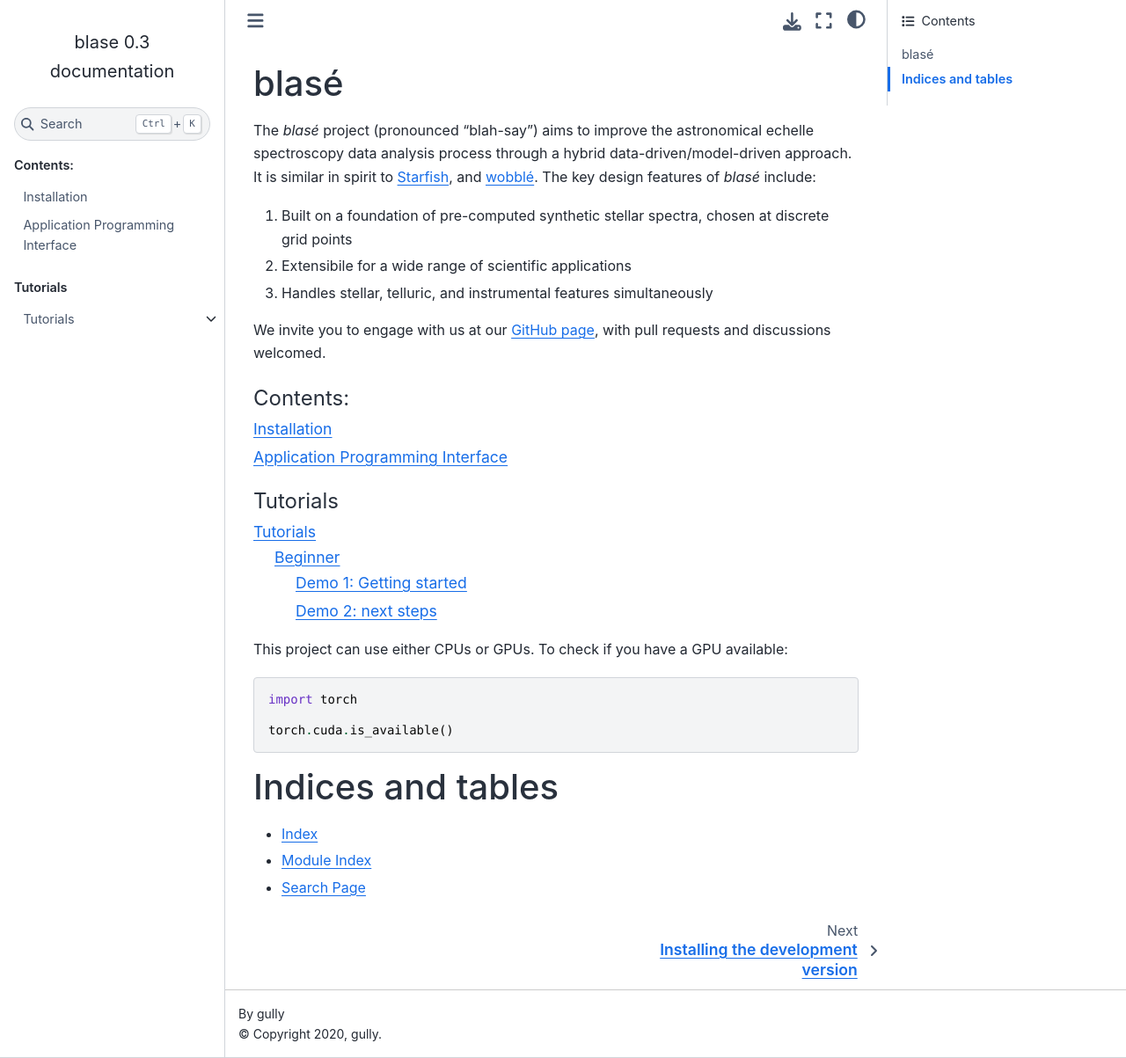
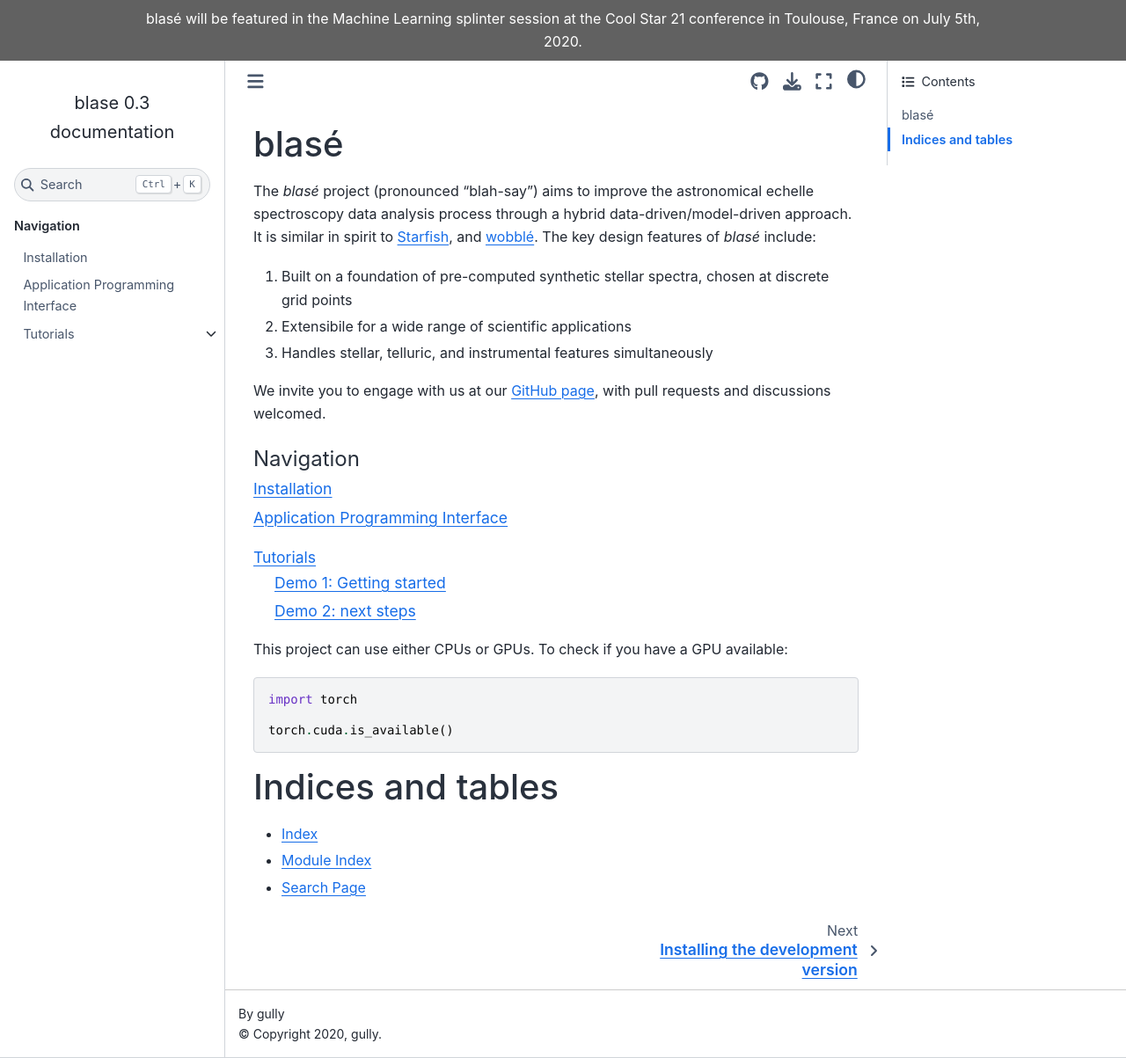
Before and after one commit to gully/blase, a Sphinx documentation site: the page built from docs/index.rst, in a window 1280 px wide and 1203 px high. Shown: the whole window at 88% size. Built offline with Sphinx 7.4.7 and the Sphinx Book theme 1.1.4, drawn with Linux system fonts in a browser that asks for light colours.

Commit message:
Customize the documentation

```diff
--- a/docs/conf.py
+++ b/docs/conf.py
@@ -71,3 +71,11 @@ html_theme = "sphinx_book_theme"
 # relative to this directory. They are copied after the builtin static files,
 # so a file named "default.css" will overwrite the builtin "default.css".
 html_static_path = ["_static"]
+
+
+html_theme_options = {
+    "repository_url": "https://github.com/gully/blase",
+    "use_repository_button": True,
+    "repository_branch": "main",
+    "announcement": "blasé will be featured in the Machine Learning splinter session at the Cool Star 21 conference in Toulouse, France on July 5th, 2020.",
+}
--- a/docs/index.rst
+++ b/docs/index.rst
@@ -20,15 +20,14 @@ We invite you to engage with us at our `GitHub page
 
 .. toctree::
   :maxdepth: 1
-  :caption: Contents:
+  :caption: Navigation
 
    Installation <install>
    Application Programming Interface <api>
 
 
 .. toctree::
-   :caption: Tutorials
-   :maxdepth: 3
+   :maxdepth: 2
 
    Tutorials <tutorials/index>
 
--- a/docs/tutorials/index.rst
+++ b/docs/tutorials/index.rst
@@ -1,10 +1,7 @@
 
 
-Tutorials
----------
-
-Beginner
-########
+Concepts
+--------
 
 
 .. nbgallery::
```
